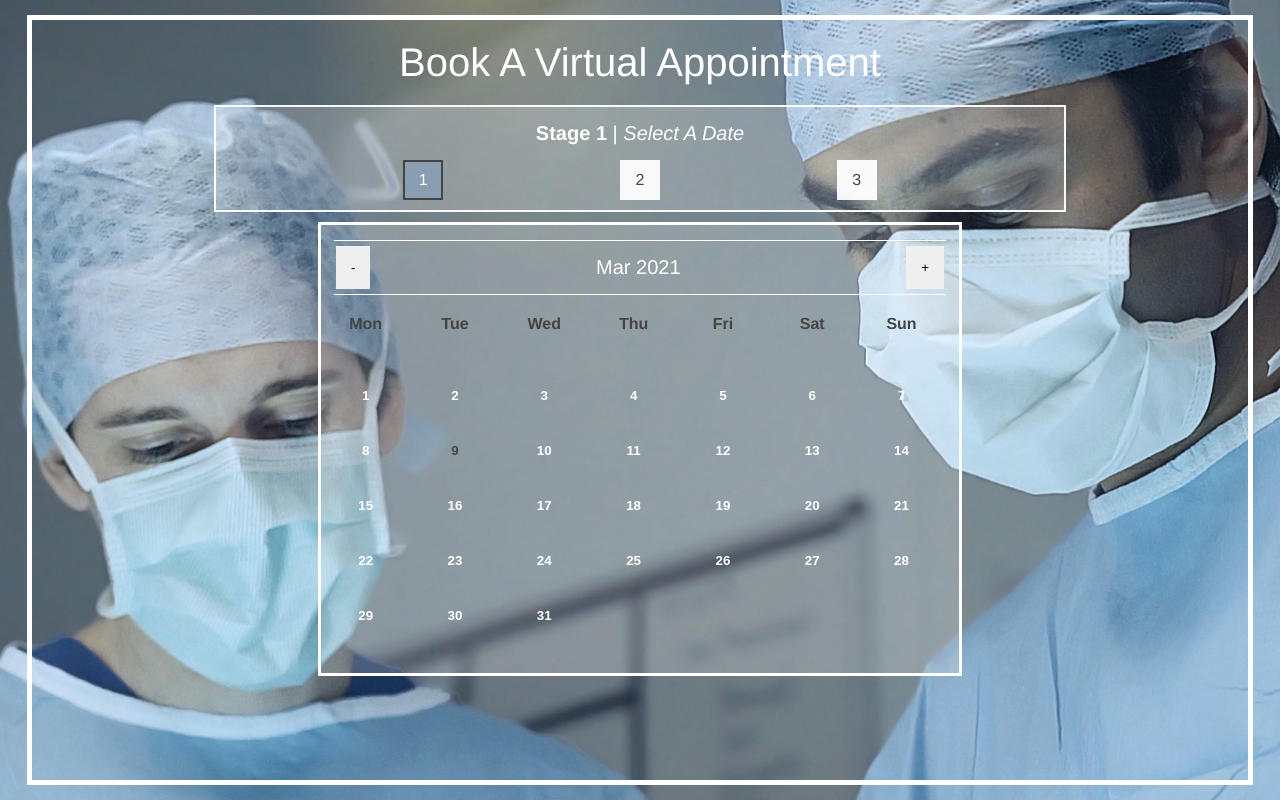
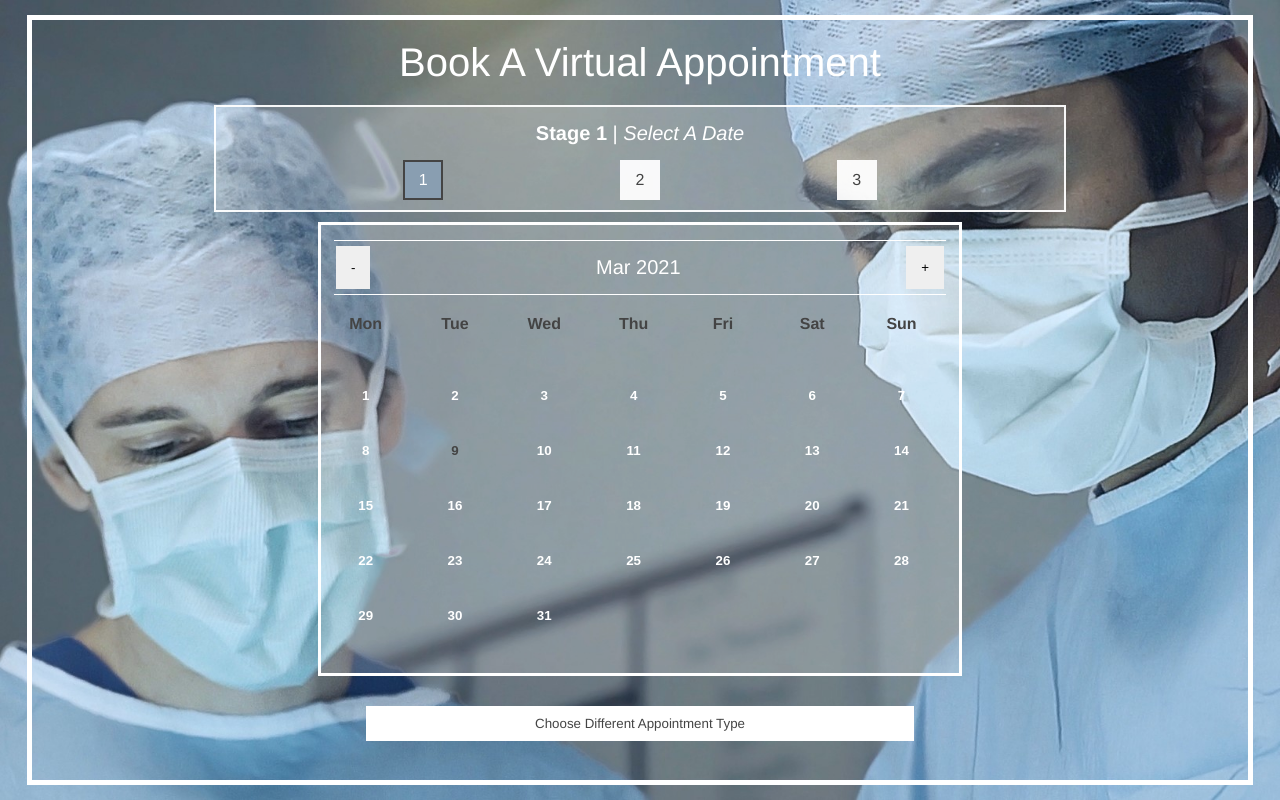
Before and after one commit to derrmru/bunion-surgeon-online-appointments, a Next.js app: page /virtual-appointments in a window 1280 px wide. Built offline with nearby package versions, Linux system fonts and the light colour scheme; no server answers.

Commit message:
stage button on calendar view

```diff
--- a/components/Calendar.module.css
+++ b/components/Calendar.module.css
@@ -89,9 +89,31 @@
     transition: 0.2s;
 }
 
+.stageButton {
+    width: 45%;
+    margin: 20px 0;
+    padding: 10px 0;
+    cursor: pointer;
+    border: none;
+    background-color: white;
+    font-family: inherit;
+    font-weight: 200;
+    color: var(--the-black);
+}
+
+@media (hover:hover) {
+    .stageButton:hover {
+        background-color: var(--the-blue);
+        color: white;
+    }
+}
+
 @media only screen and (max-width: 600px) {
     .calendar {
         width: 98%;
         margin: 10px auto;
     }
+    .stageButton {
+        width: 90%;
+    }
 }
--- a/components/Calendar.tsx
+++ b/components/Calendar.tsx
@@ -1,4 +1,5 @@
 import { useEffect, useState } from 'react'
+import Link from 'next/link'
 import style from './Calendar.module.css'
 
 interface Props {
@@ -61,6 +62,7 @@ const Calendar: React.FC<Props> = (props) => {
     }, [currentMonth, currentYear])
 
     return (
+        <>
         <div className={style.calendar}>
                     <div className={style.calUiContainer}>
                         <hr />
@@ -120,6 +122,11 @@ const Calendar: React.FC<Props> = (props) => {
                     </div>
 
         </div>
+
+        <Link href='/'>
+            <button className={style.stageButton}>Choose Different Appointment Type</button>
+        </Link>
+        </>
     )
 }
 
```
